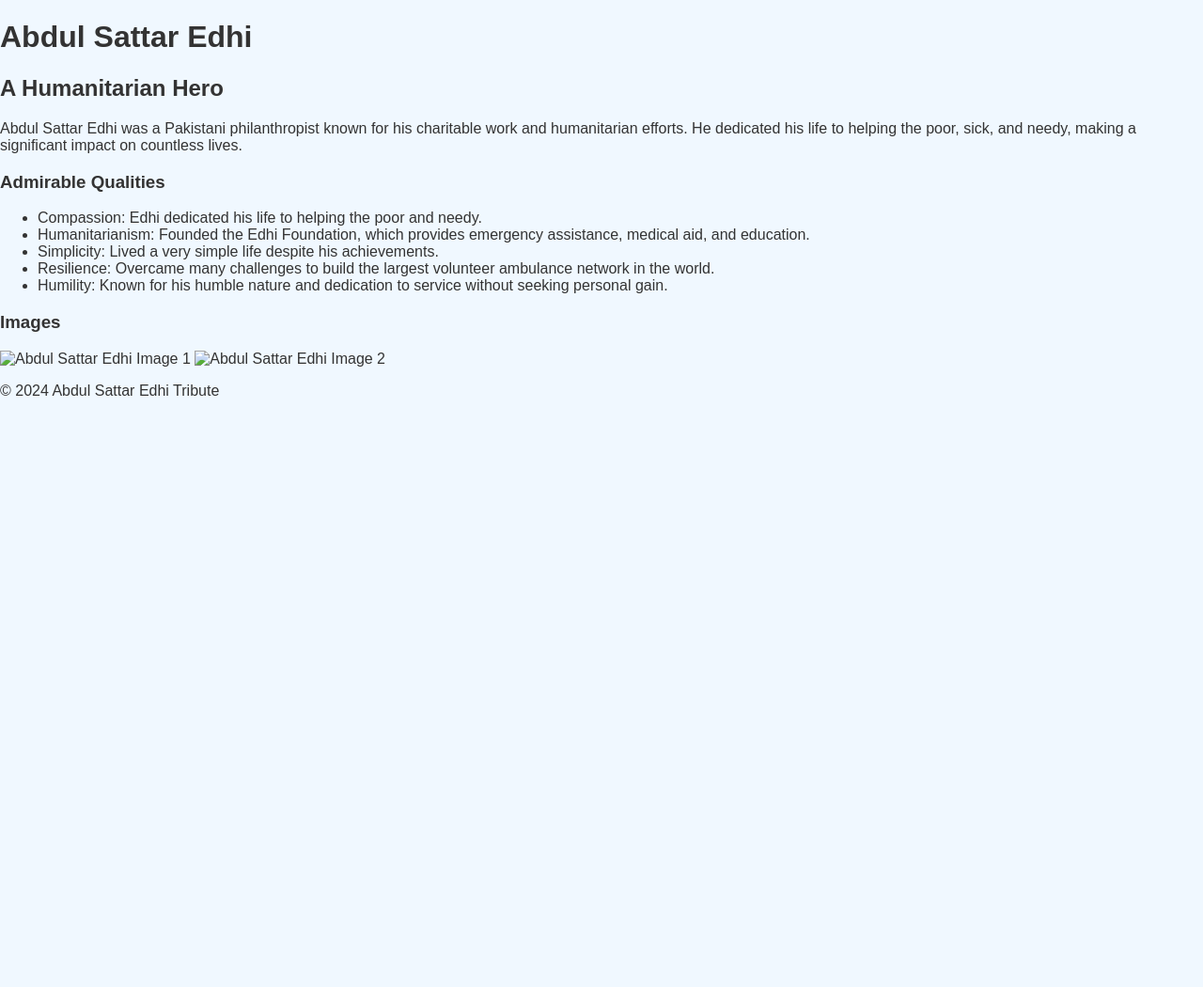
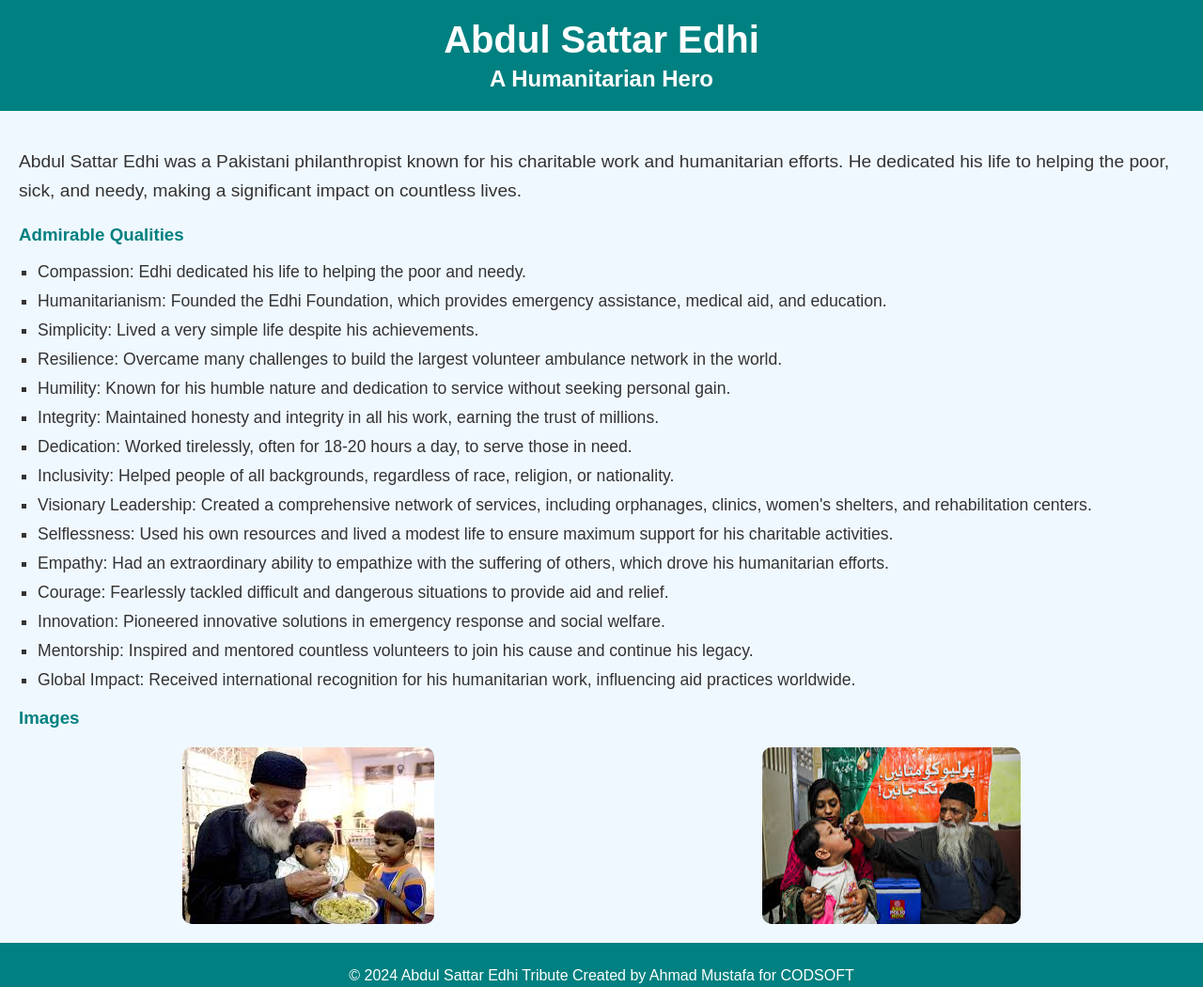
Before and after one commit to AhmadMustafa01/CODSOFT, a plain HTML site: page Level2_Task1/index.html in a window 1280 px wide. Shown: the whole page at 94% size. Before the commit the page ends 800 px from the top, so only its background shows below. Drawn offline with Linux system fonts and the light colour scheme.

Commit message:
Final Tribute Page

```diff
--- a/Level2_Task1/index.html
+++ b/Level2_Task1/index.html
@@ -23,18 +23,28 @@
                 <li>Simplicity: Lived a very simple life despite his achievements.</li>
                 <li>Resilience: Overcame many challenges to build the largest volunteer ambulance network in the world.</li>
                 <li>Humility: Known for his humble nature and dedication to service without seeking personal gain.</li>
+                <li>Integrity: Maintained honesty and integrity in all his work, earning the trust of millions.</li>
+                <li>Dedication: Worked tirelessly, often for 18-20 hours a day, to serve those in need.</li>
+                <li>Inclusivity: Helped people of all backgrounds, regardless of race, religion, or nationality.</li>
+                <li>Visionary Leadership: Created a comprehensive network of services, including orphanages, clinics, women's shelters, and rehabilitation centers.</li>
+                <li>Selflessness: Used his own resources and lived a modest life to ensure maximum support for his charitable activities.</li>
+                <li>Empathy: Had an extraordinary ability to empathize with the suffering of others, which drove his humanitarian efforts.</li>
+                <li>Courage: Fearlessly tackled difficult and dangerous situations to provide aid and relief.</li>
+                <li>Innovation: Pioneered innovative solutions in emergency response and social welfare.</li>
+                <li>Mentorship: Inspired and mentored countless volunteers to join his cause and continue his legacy.</li>
+                <li>Global Impact: Received international recognition for his humanitarian work, influencing aid practices worldwide.</li>
             </ul>
         </section>
         <section class="images">
             <h3>Images</h3>
             <div class="image-container">
-                <img src="path-to-image1.jpg" alt="Abdul Sattar Edhi Image 1">
-                <img src="path-to-image2.jpg" alt="Abdul Sattar Edhi Image 2">
+                <img src="Eddhi1.jpeg" alt="Abdul Sattar Edhi Image 1">
+                <img src="Eddhi2.jpeg" alt="Abdul Sattar Edhi Image 2">
             </div>
         </section>
     </main>
     <footer>
-        <p>&copy; 2024 Abdul Sattar Edhi Tribute</p>
+        <p>&copy; 2024 Abdul Sattar Edhi Tribute Created by Ahmad Mustafa for CODSOFT</p>
     </footer>
 </body>
 </html>
--- a/Level2_Task1/styles.css
+++ b/Level2_Task1/styles.css
@@ -4,4 +4,75 @@ body {
     color: #333;
     margin: 0;
     padding: 0;
+    display: flex;
+    flex-direction: column;
+    min-height: 100vh;
 }
+
+header {
+    background-color: #008080;
+    color: white;
+    padding: 20px 0;
+    text-align: center;
+}
+
+header h1 {
+    margin: 0;
+    font-size: 2.5em;
+}
+
+header h2 {
+    margin: 5px 0 0;
+    font-size: 1.5em;
+}
+
+main {
+    padding: 20px;
+    flex: 1; /* Allows main to expand and push footer to the bottom */
+}
+
+.intro p {
+    font-size: 1.2em;
+    line-height: 1.6;
+    margin-bottom: 20px;
+}
+
+.qualities h3 {
+    color: #008080;
+}
+
+.qualities ul {
+    list-style-type: square;
+    padding-left: 20px;
+}
+
+.qualities li {
+    margin: 10px 0;
+    font-size: 1.1em;
+}
+
+.images h3 {
+    color: #008080;
+}
+
+.image-container {
+    display: flex;
+    justify-content: space-around;
+    margin-top: 20px;
+}
+
+.image-container img {
+    max-width: 45%;
+    height: auto;
+    border-radius: 10px;
+}
+
+footer {
+    background-color: #008080;
+    color: white;
+    text-align: center;
+    padding: 10px 0;
+    position: relative;
+    bottom: 0;
+    width: 100%;
+}
```
Also changed, not shown: Level2_Task1/Eddhi1.jpeg (added), Level2_Task1/Eddhi2.jpeg (added), smallerror.png (added).
